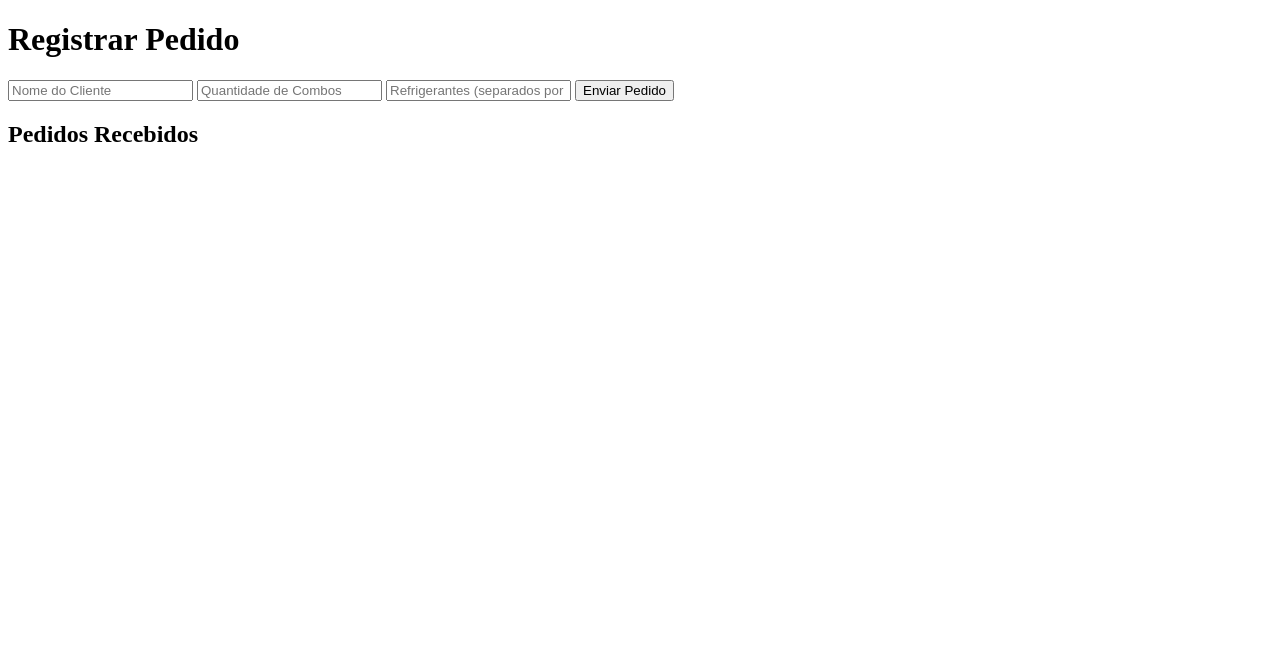
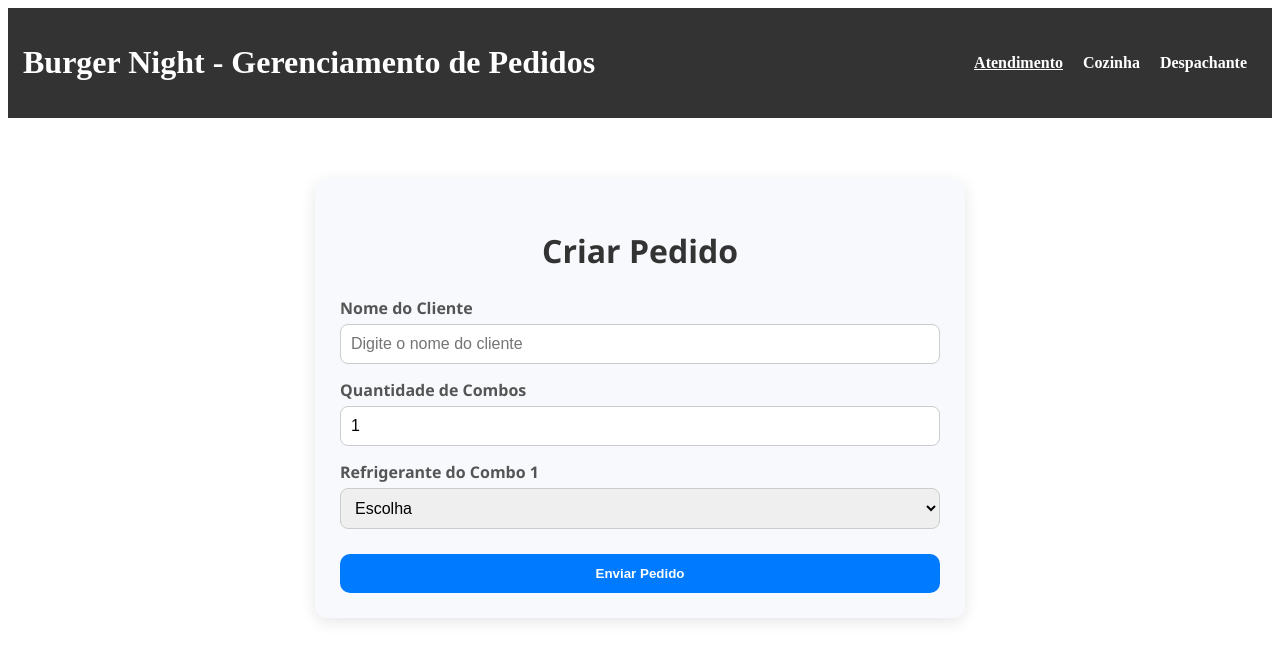
Before and after one commit to Maximiano11/burguer-night, a Vue app in the folder frontend/: page /atendimento in a window 1280 px wide. Shown: the top 660 px of the page. Built offline with nearby package versions, Linux system fonts and the light colour scheme.

Commit message:
Add files via upload

```diff
--- a/frontend/index.html
+++ b/frontend/index.html
@@ -2,35 +2,11 @@
 <html lang="pt-BR">
   <head>
     <meta charset="UTF-8" />
-    <title>Burguer Night</title>
+    <meta name="viewport" content="width=device-width, initial-scale=1.0" />
+    <title>Burger Night</title>
   </head>
   <body>
-    <h1>Registrar Pedido</h1>
-    <form id="pedidoForm">
-      <input
-        type="text"
-        id="nomeCliente"
-        placeholder="Nome do Cliente"
-        required
-      />
-      <input
-        type="number"
-        id="quantidadeCombos"
-        placeholder="Quantidade de Combos"
-        required
-      />
-      <input
-        type="text"
-        id="refrigerantes"
-        placeholder="Refrigerantes (separados por vírgula)"
-        required
-      />
-      <button type="submit">Enviar Pedido</button>
-    </form>
-
-    <h2>Pedidos Recebidos</h2>
-    <ul id="pedidosList"></ul>
-
-    <script src="index.js"></script>
+    <div id="app"></div>
+    <script type="module" src="/src/main.js"></script>
   </body>
 </html>
--- a/frontend/vite.config.js
+++ b/frontend/vite.config.js
@@ -3,5 +3,6 @@ import vue from "@vitejs/plugin-vue";
 
 export default defineConfig({
   plugins: [vue()],
-  base: "./", // garante que paths relativos funcionem no Netlify
+  server: { port: 3000 },
+  resolve: { alias: { "@": "/src" } },
 });
```
Also changed, not shown: frontend/package.json (+4 -9 lines), 1 other file (tests, documents, lock files or other folders).
